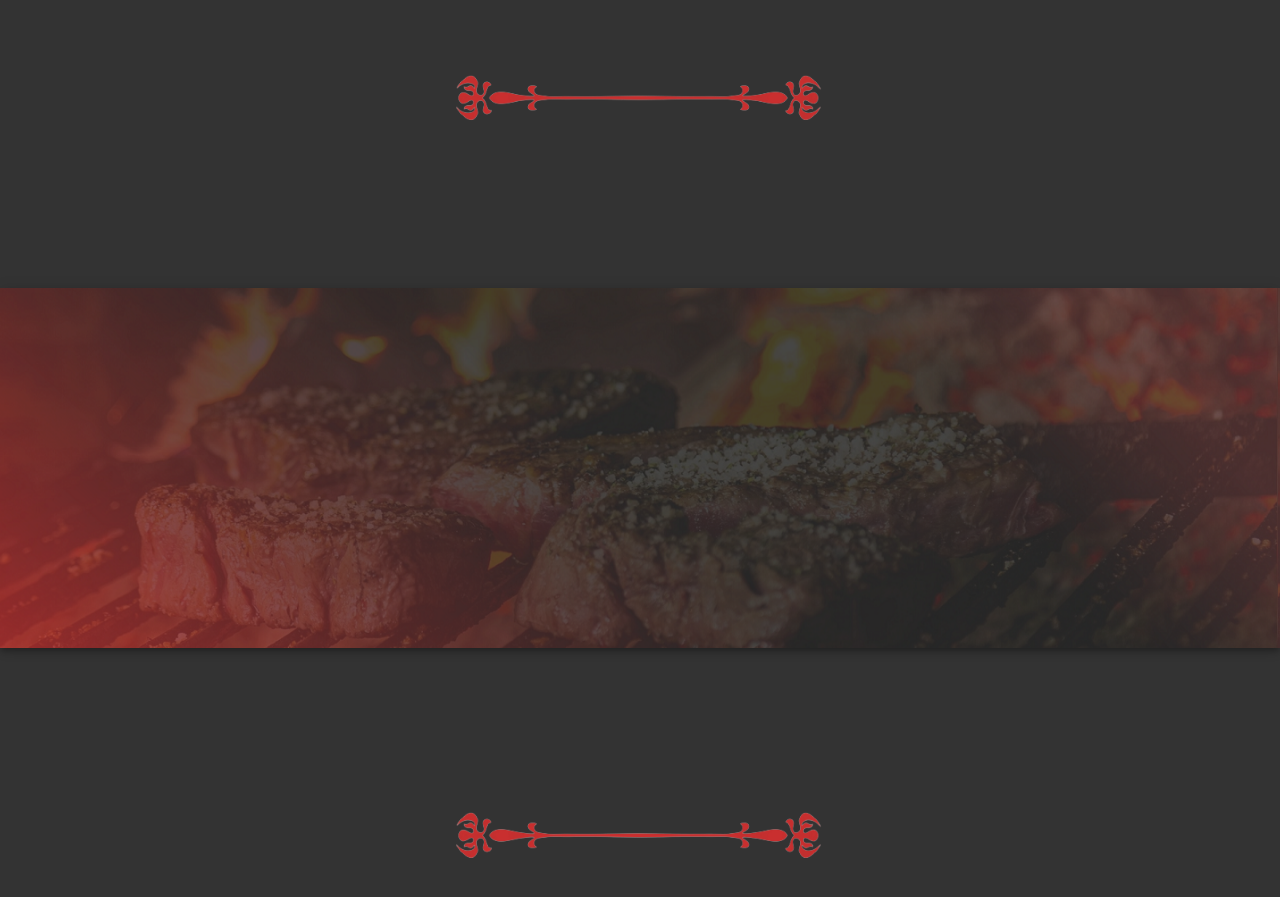
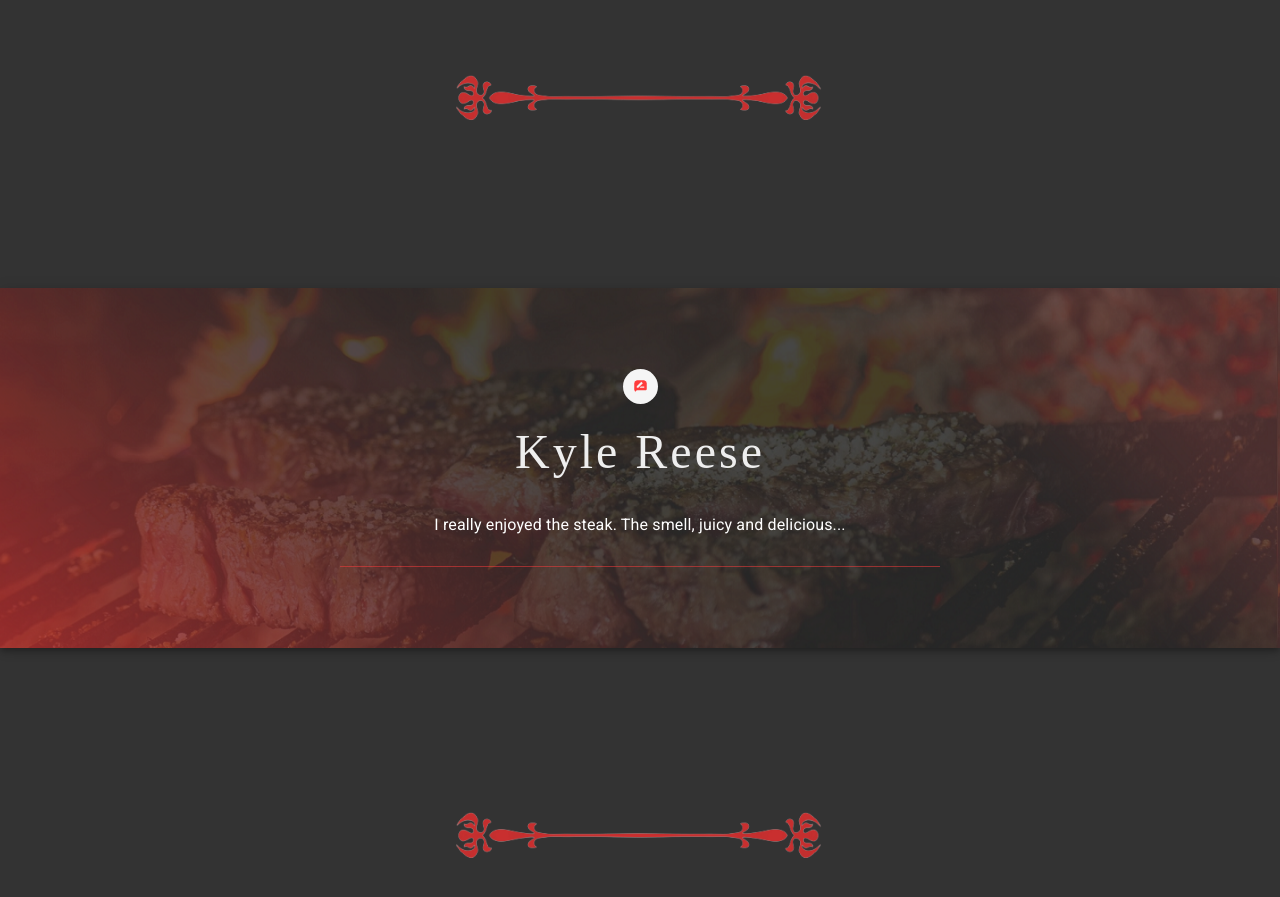
Before and after one commit to sbayrak/sb-steak-house, a React (Create React App) app: page / in a window 1280 px wide. Shown: the part 3060-3957 px from the top of the page. Built offline with nearby package versions, Linux system fonts and the light colour scheme; a web font is replaced by a local one.

Commit message:
Implemented new carousel to Review section

```diff
--- a/package.json
+++ b/package.json
@@ -15,7 +15,6 @@
     "react-dom": "^17.0.2",
     "react-google-maps": "^9.4.5",
     "react-helmet": "^6.1.0",
-    "react-material-ui-carousel": "^2.2.4",
     "react-responsive-carousel": "^3.2.18",
     "react-reveal": "^1.2.2",
     "react-router-dom": "^5.2.0",
--- a/src/components/Reviews.js
+++ b/src/components/Reviews.js
@@ -1,9 +1,29 @@
 import React from 'react';
-import Carousel from 'react-material-ui-carousel';
-import { Box, Container, Grid, Typography } from '@material-ui/core';
+import 'react-responsive-carousel/lib/styles/carousel.min.css';
+import { Carousel } from 'react-responsive-carousel';
+
+import { Grid, Typography, Container, Box } from '@material-ui/core';
 import { makeStyles } from '@material-ui/core/styles';
 import steak4 from '../images/steak4.png';
 import RateReviewIcon from '@material-ui/icons/RateReview';
+
+var items = [
+  {
+    name: 'Suat Bayrak',
+    description:
+      'SB Steakhouse is a great place to spend time with your family. The service is also great!',
+  },
+  {
+    name: 'John Connor',
+    description:
+      'The best steak I have ever had!. Also the prices are reasonable, service is fast and good',
+  },
+  {
+    name: 'Kyle Reese',
+    description:
+      'I really enjoyed the steak. The smell, juicy and delicious...  ',
+  },
+];
 
 const useStyles = makeStyles((theme) => ({
   root: {
@@ -62,43 +82,29 @@ const useStyles = makeStyles((theme) => ({
       fontSize: '12px',
     },
   },
+  carousel: {
+    [theme.breakpoints.down('sm')]: {
+      width: '100%',
+    },
+  },
 }));
 
-export default function Reviews(props) {
+const Reviews = () => {
   const classes = useStyles();
-  var items = [
-    {
-      name: 'Suat Bayrak',
-      description:
-        'SB Steakhouse is a great place to spend time with your family. The service is also great!',
-    },
-    {
-      name: 'John Connor',
-      description:
-        'The best steak I have ever had!. Also the prices are reasonable, service is fast and good',
-    },
-    {
-      name: 'Kyle Reese',
-      description:
-        'I really enjoyed the steak. The smell, juicy and delicious...  ',
-    },
-  ];
-
   return (
     <Box component='div' className={classes.root}>
-      <Carousel indicators={false}>
-        {items.map((item, i) => (
-          <Item key={i} item={item} />
-        ))}
-      </Carousel>
-    </Box>
-  );
-}
-
-function Item({ item }) {
-  const classes = useStyles();
-  return (
-    <Container maxWidth='sm' className={classes.container}>
+      <Carousel
+        autoPlay
+        emulateTouch={true}
+        infiniteLoop
+        showThumbs={false}
+        showIndicators={false}
+        showStatus={false}
+        showArrows={false}
+        className={classes.carousel}
+      >
+        {items.map((item, index) => (
+          <Container maxWidth='sm' className={classes.container} key={index}>
             <Grid container>
               <Grid item md={12} className={classes.gridItem} xs={12}>
                 <RateReviewIcon
@@ -126,5 +132,10 @@ function Item({ item }) {
               </Grid>
             </Grid>
           </Container>
+        ))}
+      </Carousel>
+    </Box>
   );
-}
+};
+
+export default Reviews;
```
Also changed, not shown: 1 other file (tests, documents, lock files or other folders). Lines whose indentation alone changed are shown as unchanged.
